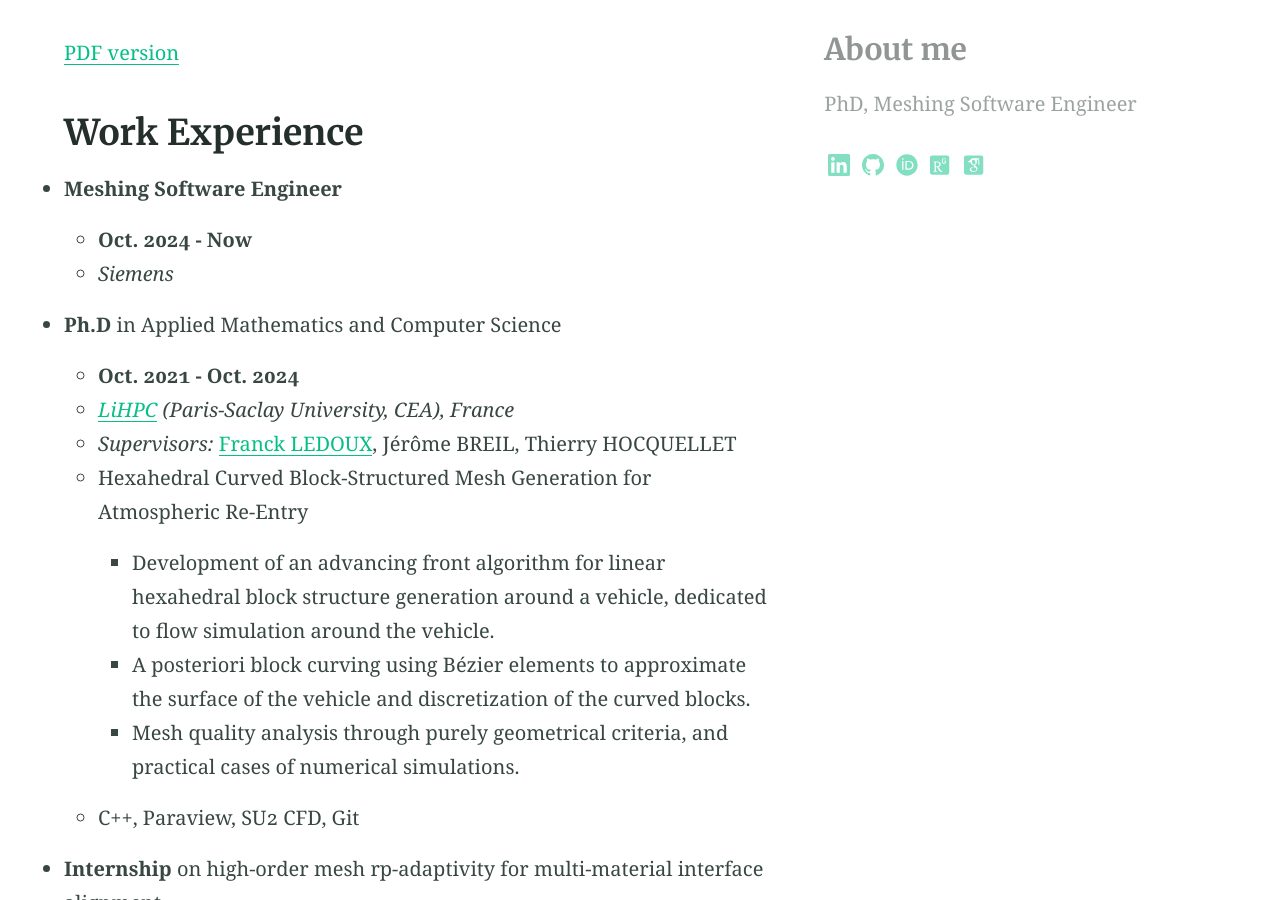
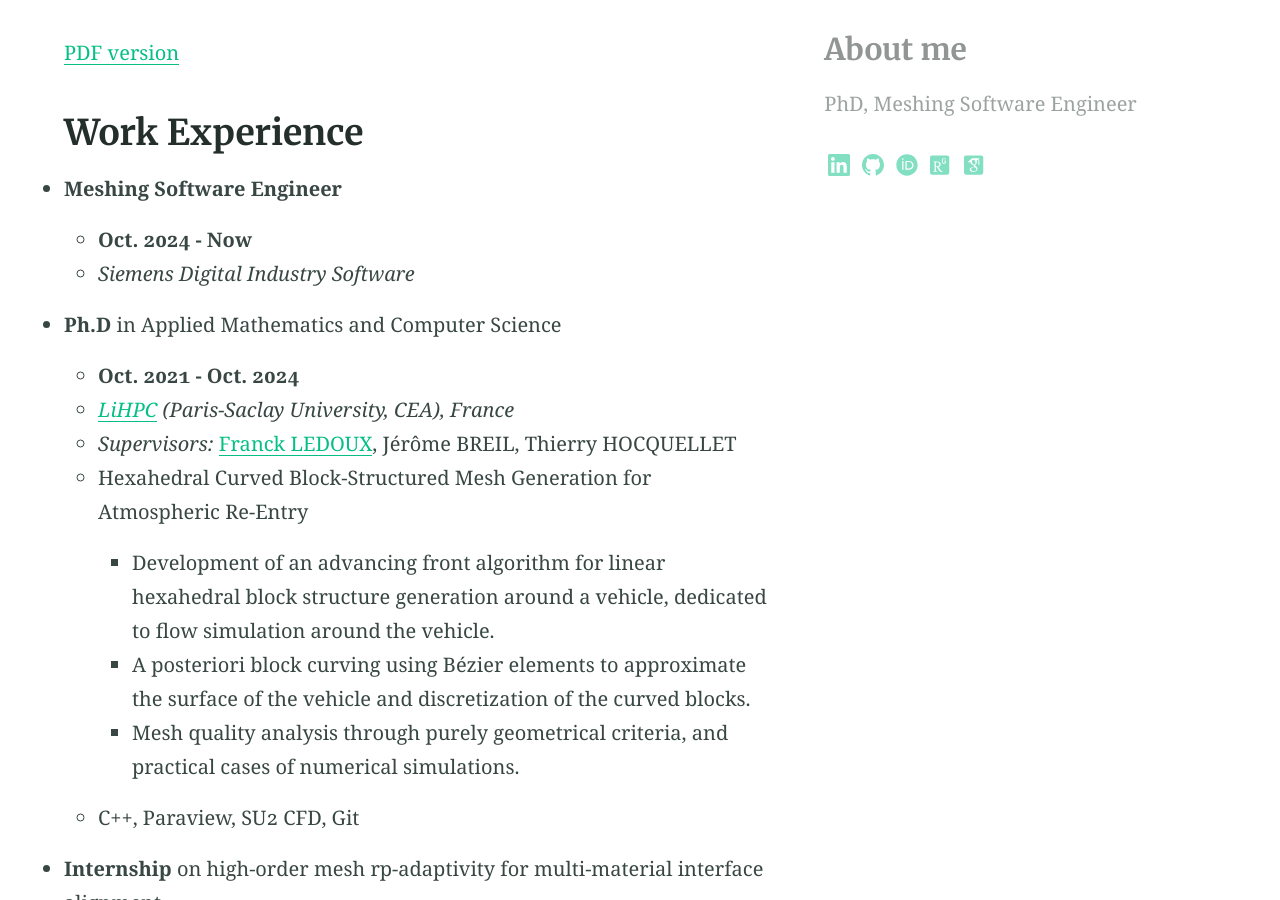
Before and after one commit to claireroche/claireroche.github.io, a Jekyll site: the page built from cv.md, in a window 1280 px wide and 900 px high, scrolled down 441 px. Built offline with Jekyll 4.4.1, drawn with Linux system fonts in a browser that asks for light colours; a style sheet for code colours, icons or effects is not loaded.

Commit message:
update cv: siemens

```diff
--- a/cv.md
+++ b/cv.md
@@ -13,7 +13,7 @@ aside: true
 
 * **Meshing Software Engineer**
   * **Oct. 2024 - Now**
-  * _Siemens_
+  * _Siemens Digital Industry Software_
 
 * **Ph.D** in Applied Mathematics and Computer Science
   * **Oct. 2021 - Oct. 2024**
```
